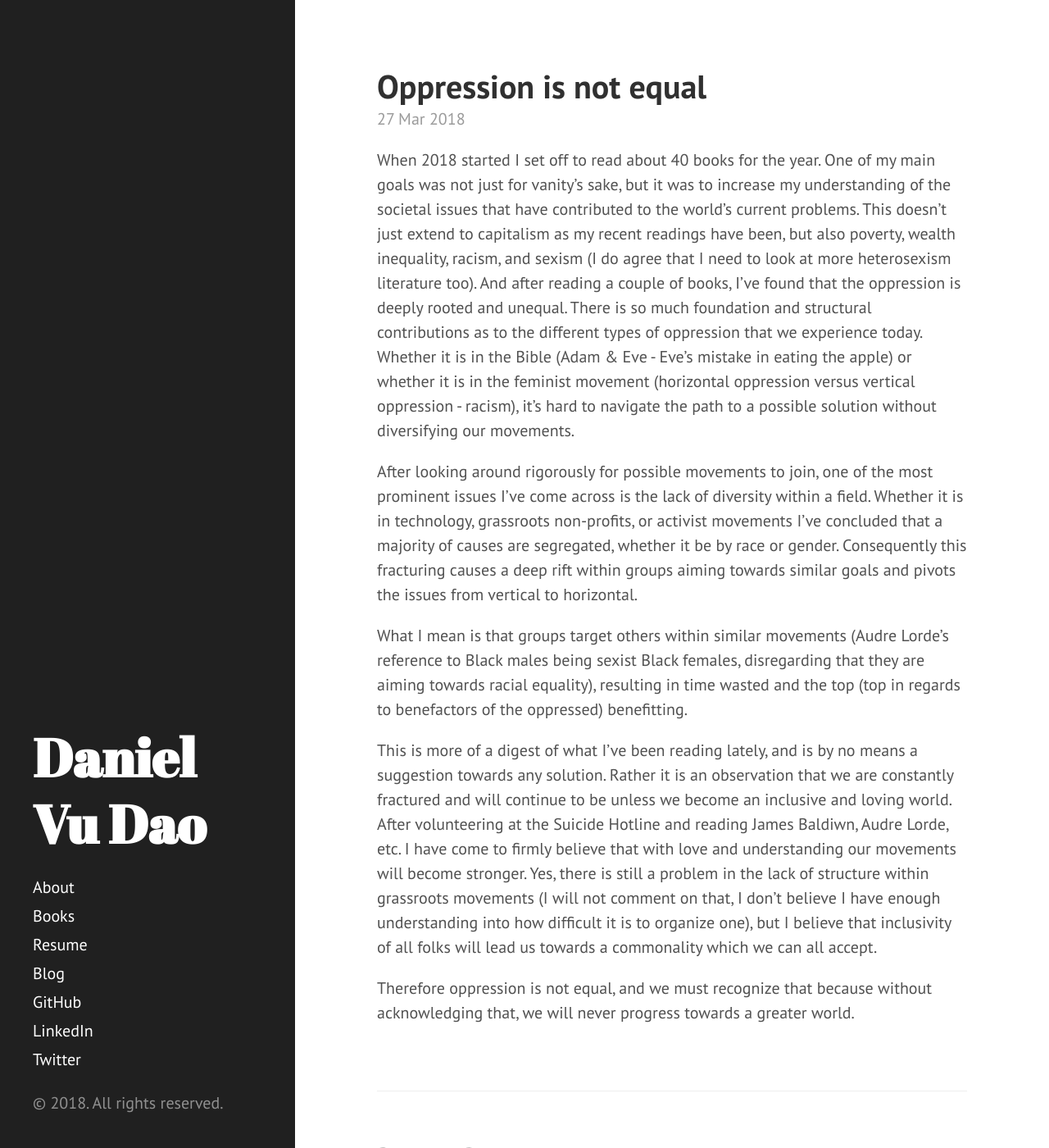
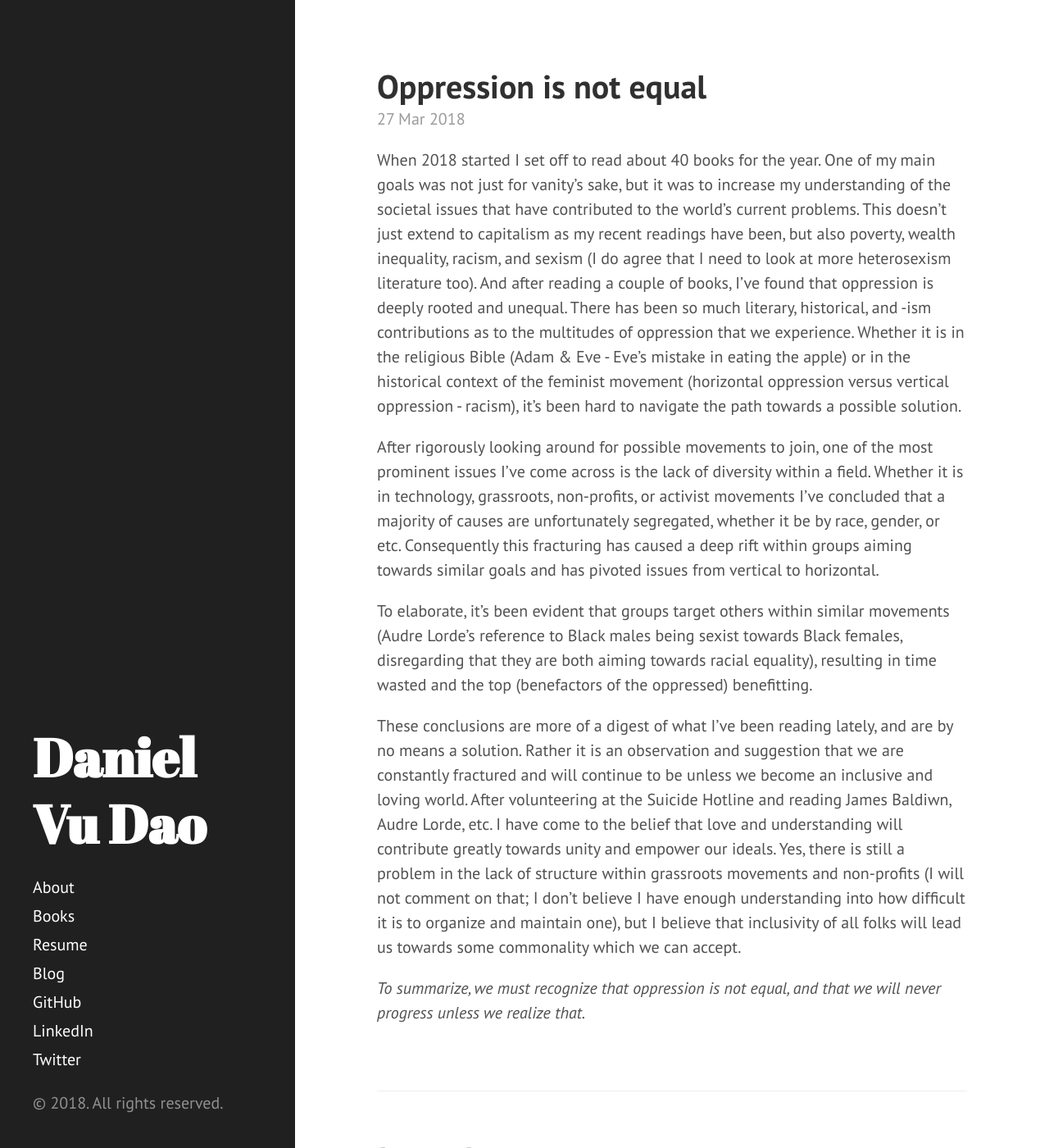
Before and after one commit to danielvdao/danielvdao.github.io, a Jekyll site: the page built from _posts/2018-03-27-societal-oppression.markdown, in a window 1280 px wide and 1400 px high. Shown: the whole window at 82% size. Built offline with Jekyll 4.4.1, drawn with Linux system fonts in a browser that asks for light colours.

Commit message:
more edits

```diff
--- a/_posts/2018-03-27-societal-oppression.markdown
+++ b/_posts/2018-03-27-societal-oppression.markdown
@@ -5,12 +5,12 @@ date: 2018-03-27
 categories: jekyll update
 ---
 
-When 2018 started I set off to read about 40 books for the year. One of my main goals was not just for vanity's sake, but it was to increase my understanding of the societal issues that have contributed to the world's current problems. This doesn't just extend to capitalism as my recent readings have been, but also poverty, wealth inequality, racism, and sexism (I do agree that I need to look at more heterosexism literature too). And after reading a couple of books, I've found that the oppression is deeply rooted and unequal. There is so much foundation and structural contributions as to the different types of oppression that we experience today. Whether it is in the Bible (Adam & Eve - Eve's mistake in eating the apple) or whether it is in the feminist movement (horizontal oppression versus vertical oppression - racism), it's hard to navigate the path to a possible solution without diversifying our movements.
+When 2018 started I set off to read about 40 books for the year. One of my main goals was not just for vanity's sake, but it was to increase my understanding of the societal issues that have contributed to the world's current problems. This doesn't just extend to capitalism as my recent readings have been, but also poverty, wealth inequality, racism, and sexism (I do agree that I need to look at more heterosexism literature too). And after reading a couple of books, I've found that oppression is deeply rooted and unequal. There has been so much literary, historical, and -ism contributions as to the multitudes of oppression that we experience. Whether it is in the religious Bible (Adam & Eve - Eve's mistake in eating the apple) or in the historical context of the feminist movement (horizontal oppression versus vertical oppression - racism), it's been hard to navigate the path towards a possible solution.
 
-After looking around rigorously for possible movements to join, one of the most prominent issues I've come across is the lack of diversity within a field. Whether it is in technology, grassroots non-profits, or activist movements I've concluded that a majority of causes are segregated, whether it be by race or gender. Consequently this fracturing causes a deep rift within groups aiming towards similar goals and pivots the issues from vertical to horizontal.
+After rigorously looking around for possible movements to join, one of the most prominent issues I've come across is the lack of diversity within a field. Whether it is in technology, grassroots, non-profits, or activist movements I've concluded that a majority of causes are unfortunately segregated, whether it be by race, gender, or etc. Consequently this fracturing has caused a deep rift within groups aiming towards similar goals and has pivoted issues from vertical to horizontal.
 
-What I mean is that groups target others within similar movements (Audre Lorde's reference to Black males being sexist Black females, disregarding that they are aiming towards racial equality), resulting in time wasted and the top (top in regards to benefactors of the oppressed) benefitting.
+To elaborate, it's been evident that groups target others within similar movements (Audre Lorde's reference to Black males being sexist towards Black females, disregarding that they are both aiming towards racial equality), resulting in time wasted and the top (benefactors of the oppressed) benefitting.
 
- This is more of a digest of what I've been reading lately, and is by no means a suggestion towards any solution. Rather it is an observation that we are constantly fractured and will continue to be unless we become an inclusive and loving world. After volunteering at the Suicide Hotline and reading James Baldiwn, Audre Lorde, etc. I have come to firmly believe that with love and understanding our movements will become stronger. Yes, there is still a problem in the lack of structure within grassroots movements (I will not comment on that, I don't believe I have enough understanding into how difficult it is to organize one), but I believe that inclusivity of all folks will lead us towards a commonality which we can all accept.
+ These conclusions are more of a digest of what I've been reading lately, and are by no means a solution. Rather it is an observation and suggestion that we are constantly fractured and will continue to be unless we become an inclusive and loving world. After volunteering at the Suicide Hotline and reading James Baldiwn, Audre Lorde, etc. I have come to the belief that love and understanding will contribute greatly towards unity and empower our ideals. Yes, there is still a problem in the lack of structure within grassroots movements and non-profits (I will not comment on that; I don't believe I have enough understanding into how difficult it is to organize and maintain one), but I believe that inclusivity of all folks will lead us towards some commonality which we can accept.
 
-Therefore oppression is not equal, and we must recognize that because without acknowledging that, we will never progress towards a greater world.
+*To summarize, we must recognize that oppression is not equal, and that we will never progress unless we realize that.*
```
